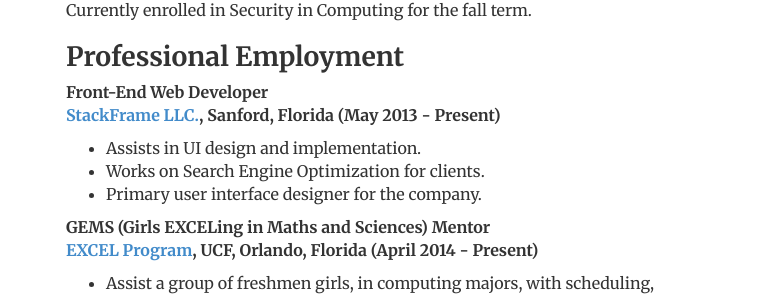
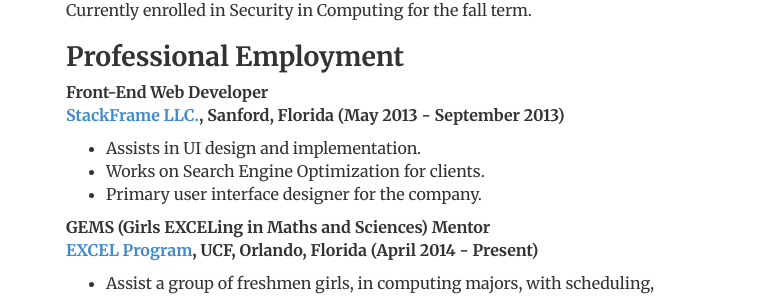
Before and after one commit to vitamessor/vitamessor.github.io, a Jekyll site: the page built from cv/index.html, in a window 1280 px wide. Shown: the part 377-673 px from the top of the page, without its empty margins (249-1029 px from the left). Built offline with Jekyll 4.4.1, drawn with Linux system fonts in a browser that asks for light colours.

Commit message:
Fixed Date issue

```diff
--- a/cv/index.html
+++ b/cv/index.html
@@ -19,7 +19,7 @@ contact: passive
 
 
 				<h2>Professional Employment</h2>
-				<p><strong>Front-End Web Developer <br /> <a href="http://www.stackframe.com/" target="_blank">StackFrame LLC.</a>, Sanford, Florida (May 2013 - Present)</strong></p>
+				<p><strong>Front-End Web Developer <br /> <a href="http://www.stackframe.com/" target="_blank">StackFrame LLC.</a>, Sanford, Florida (May 2013 - September 2013)</strong></p>
 				<ul>
 				<li>Assists in UI design and implementation.</li>
 				<li>Works on Search Engine Optimization for clients.</li>
```
